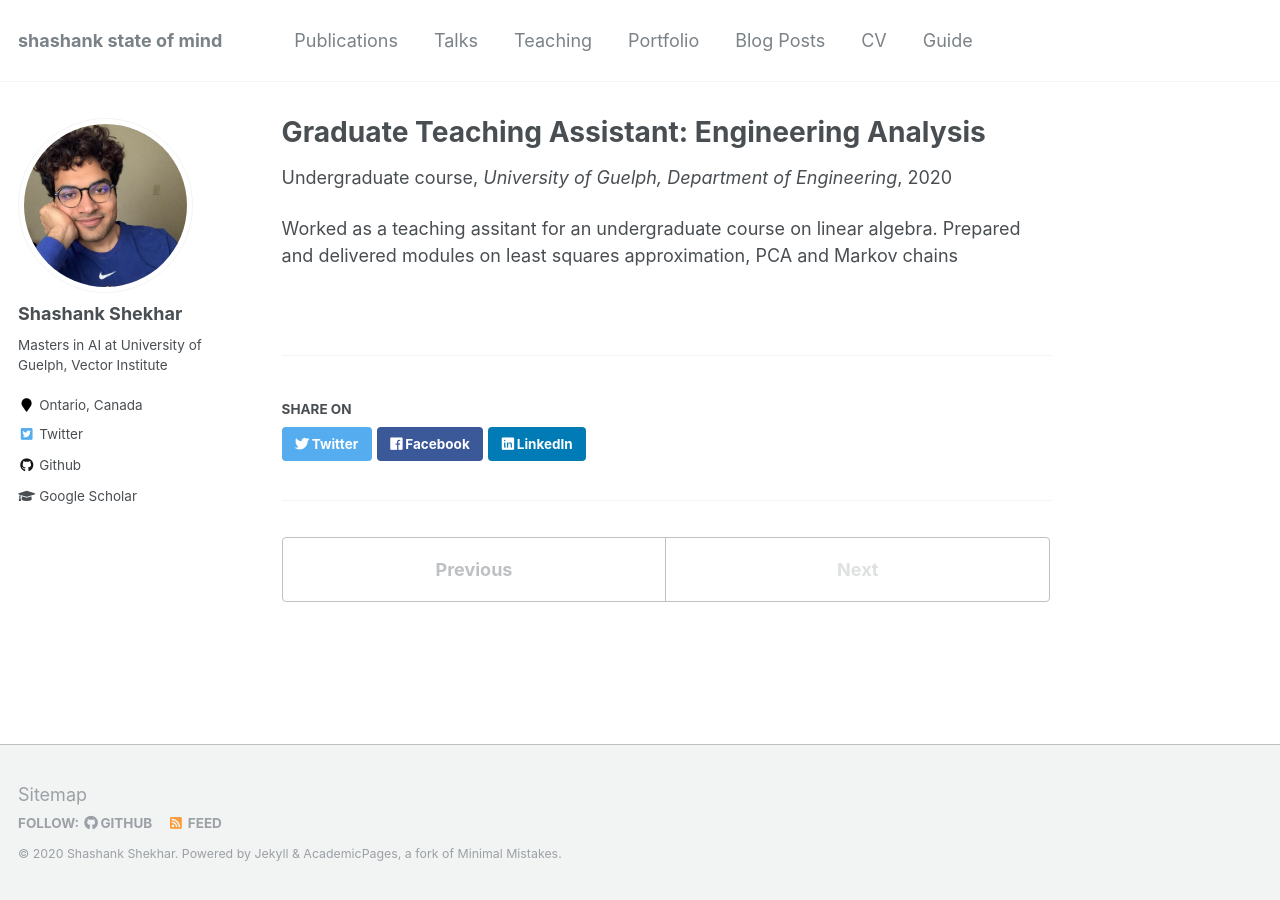
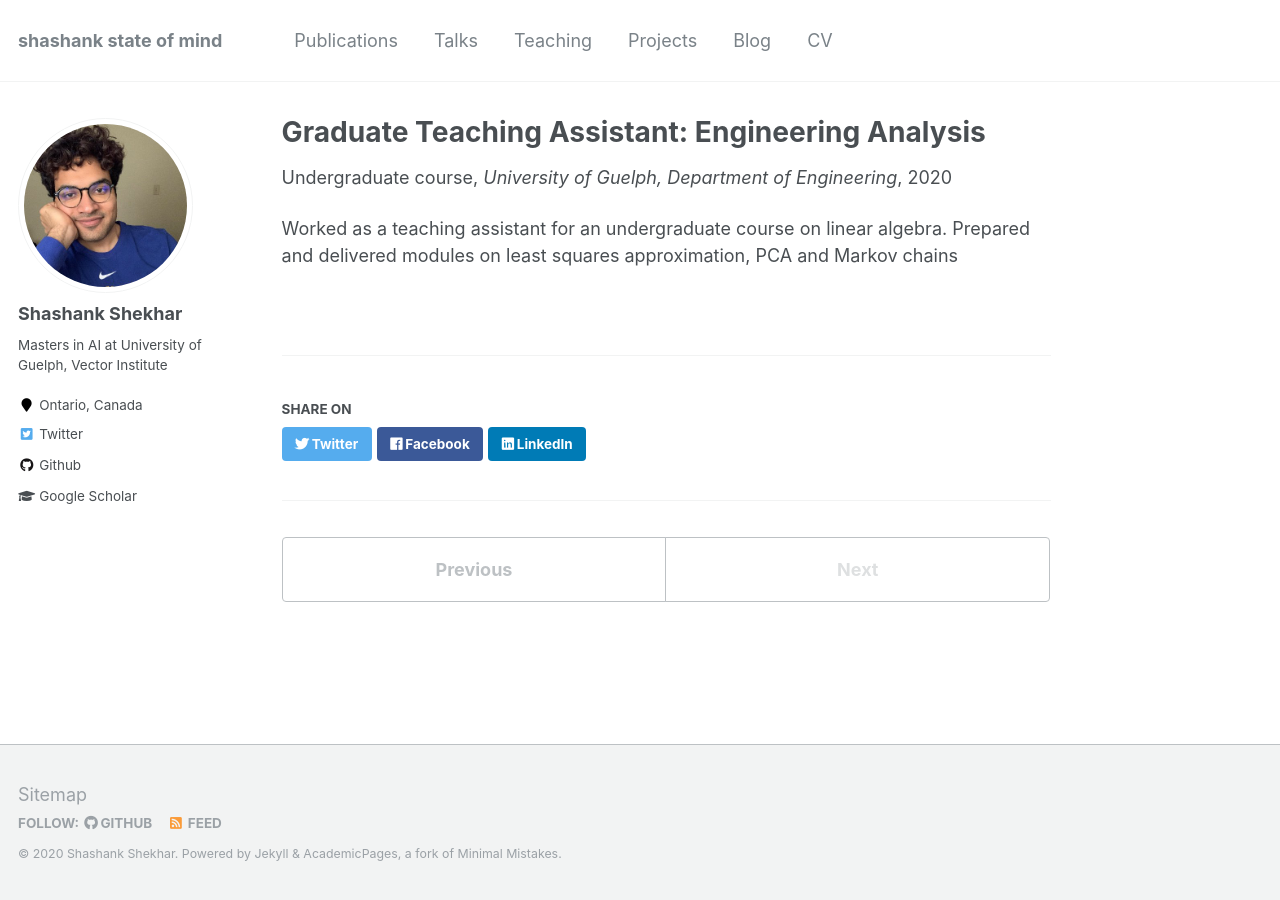
Before and after one commit to sshkhr/sshkhr.github.io, a Jekyll site: the page built from _teaching/2020-winter-linalg.md, in a window 1280 px wide. Built offline with Jekyll 4.4.1, drawn with Linux system fonts in a browser that asks for light colours.

Commit message:
changed navigation bar

```diff
--- a/_data/navigation.yml
+++ b/_data/navigation.yml
@@ -9,14 +9,11 @@ main:
   - title: "Teaching"
     url: /teaching/
 
-  - title: "Portfolio"
+  - title: "Projects"
     url: /portfolio/
 
-  - title: "Blog Posts"
+  - title: "Blog"
     url: /year-archive/
 
   - title: "CV"
     url: /cv/
-
-  - title: "Guide"
-    url: /markdown/
--- a/_teaching/2020-winter-linalg.md
+++ b/_teaching/2020-winter-linalg.md
@@ -8,4 +8,4 @@ date: 2020-01-01
 location: "Guelph, Canada"
 ---
 
-Worked as a teaching assitant for an undergraduate course on linear algebra. Prepared and delivered modules on least squares approximation, PCA and Markov chains
+Worked as a teaching assistant for an undergraduate course on linear algebra. Prepared and delivered modules on least squares approximation, PCA and Markov chains
```
